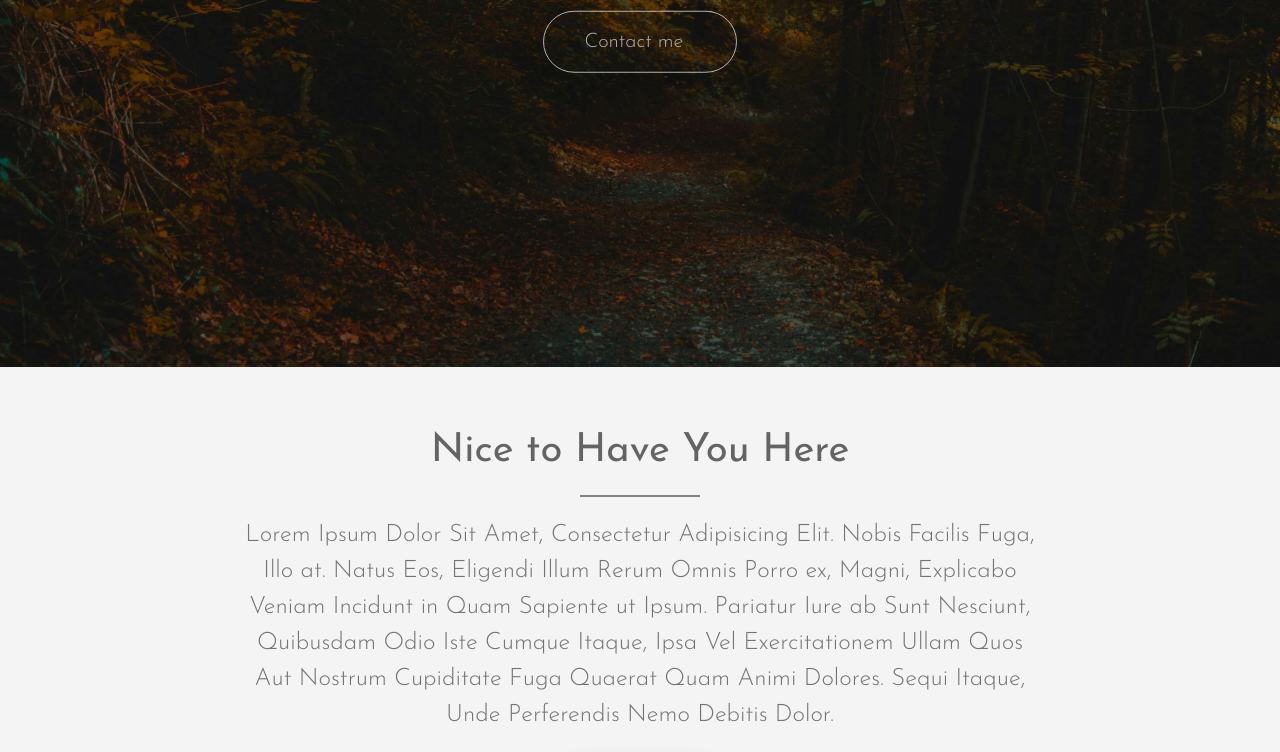
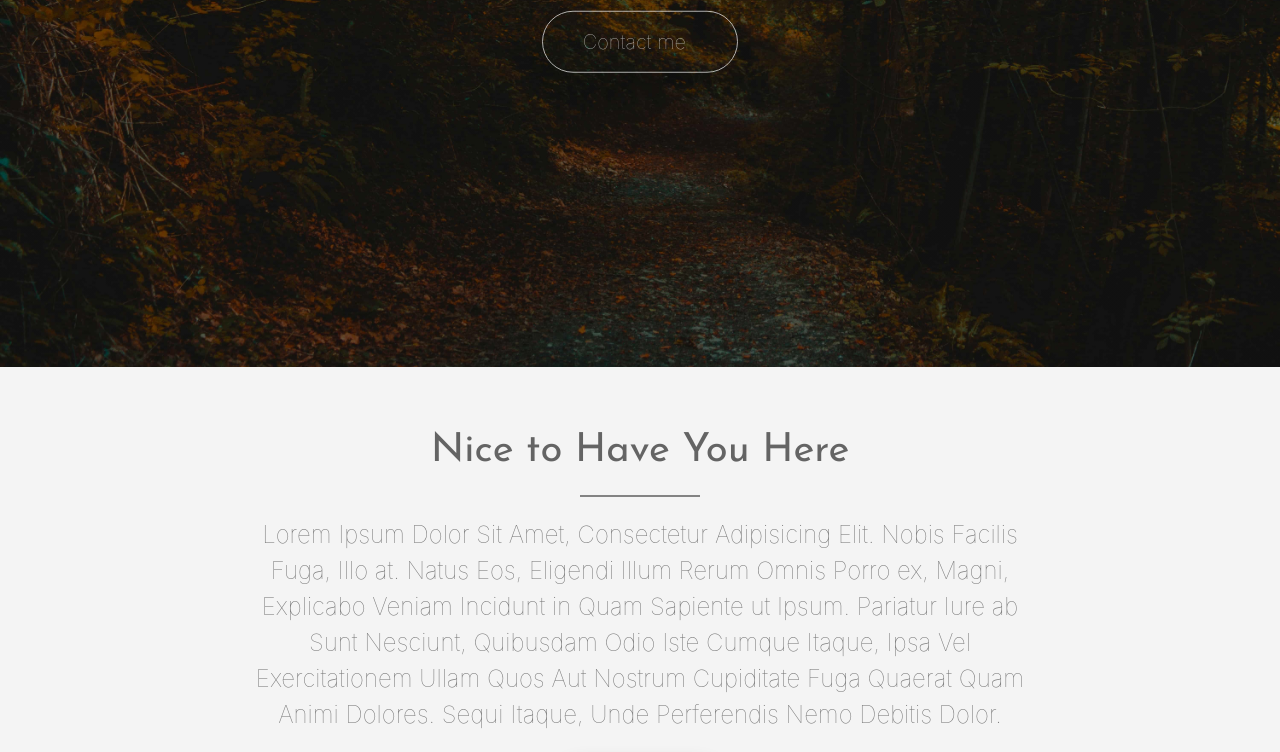
Before and after one commit to BarikQ/old-portfolio, a plain HTML site: page index.html in a window 1280 px wide. Shown: the part 433-1185 px from the top of the page. Drawn offline with nearby package versions, Linux system fonts and the light colour scheme.

Commit message:
Update mainStyle.css

```diff
--- a/mainStyle.css
+++ b/mainStyle.css
@@ -40,7 +40,7 @@ body{
     /* font-family: Tangerine; */
     /* font-family: Asap; */
     /* font-family: Courgette; */
-    font-family: Josefin-l;
+/*     font-family: Josefin-l; */
 	font-size: 20px;
 	background-color: black;
 	background-repeat: no-repeat;
```
